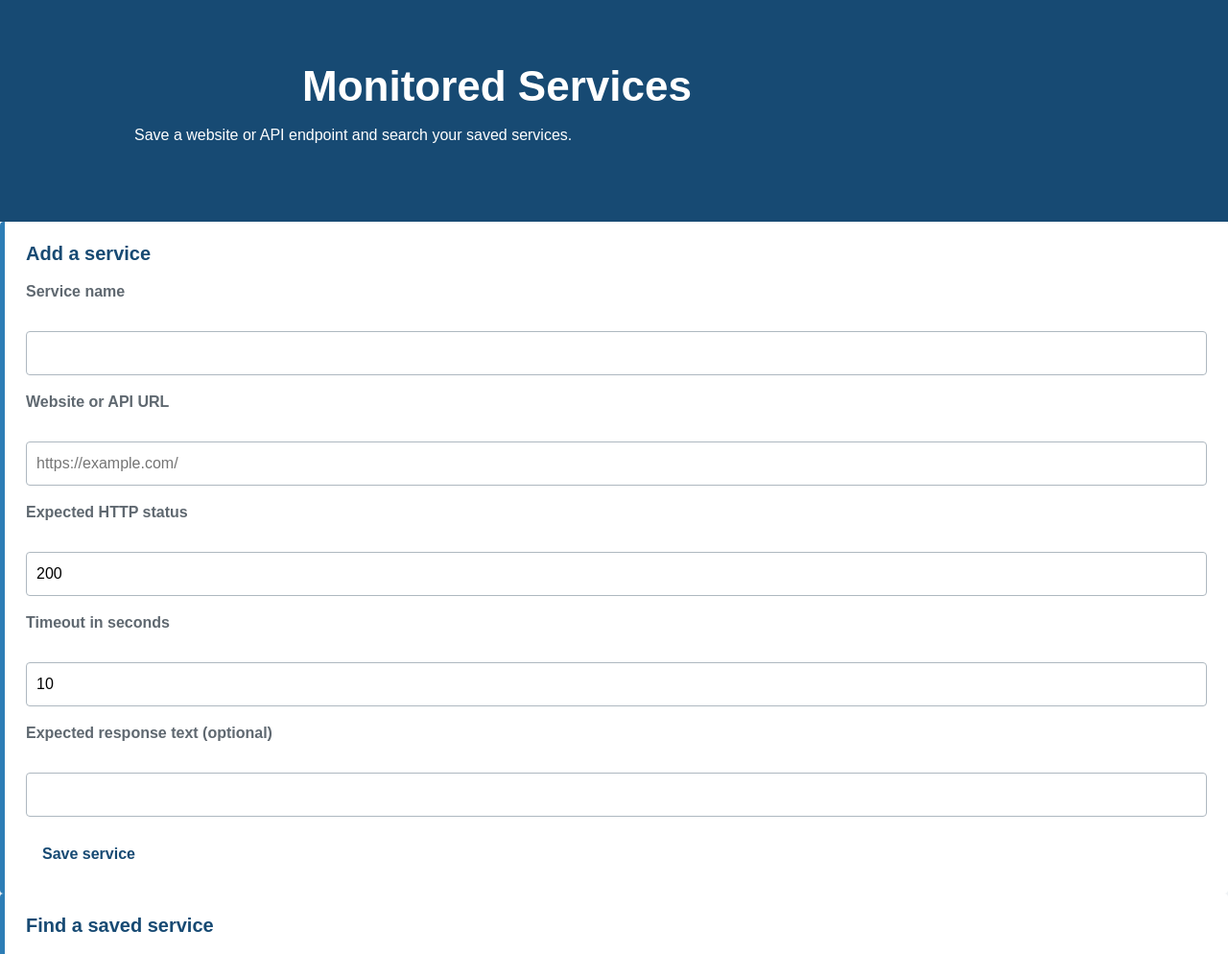
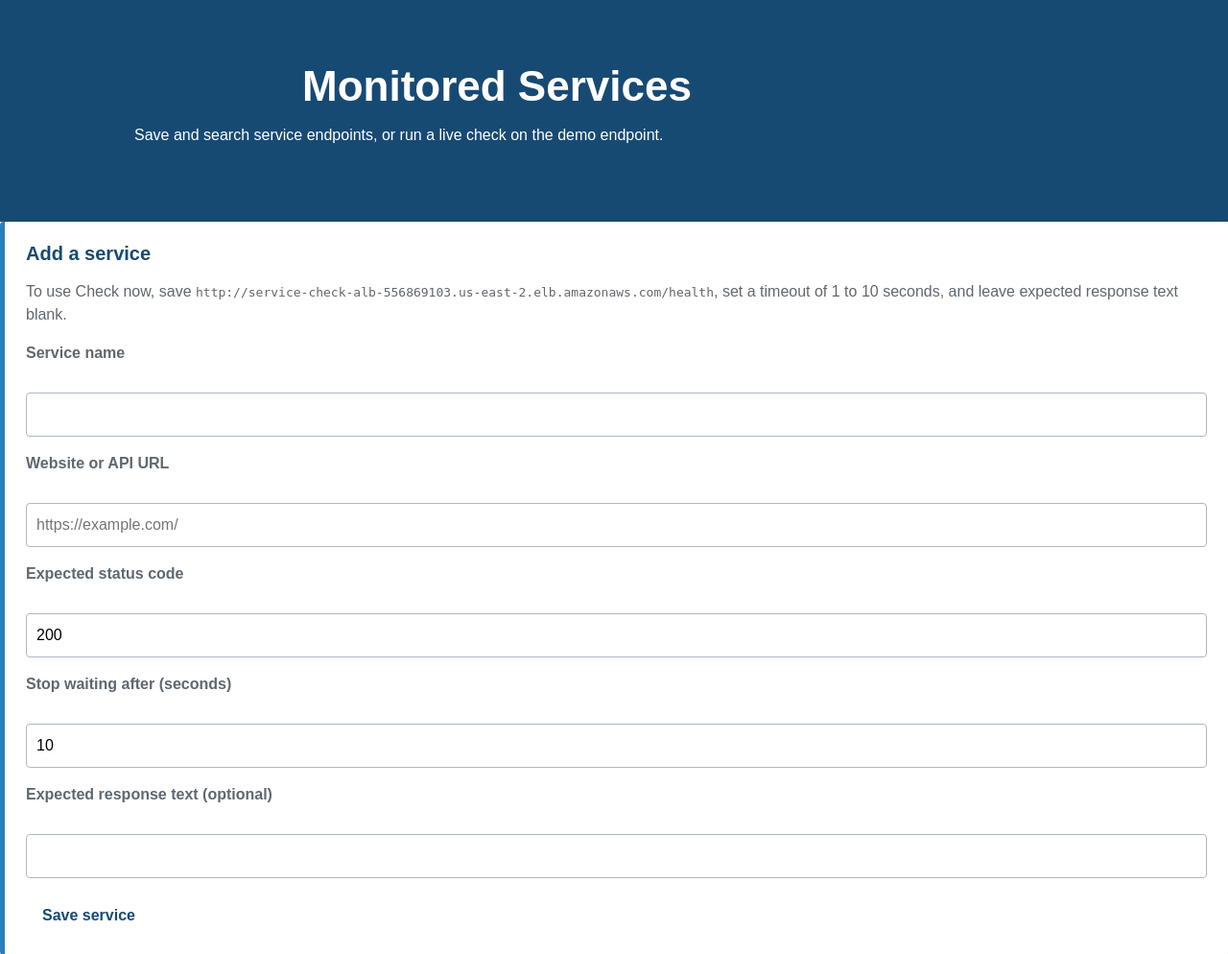
Before and after one commit to Aagamambavi/service-check, a Flask app: page /services in a window 1280 px wide. Shown: the part 69-1063 px from the top of the page at 96% size. Run offline with Flask 3, Linux system fonts and the light colour scheme; the visitor is signed in with stand-in values (Sample User, id 1); data that the repository does not hold is empty.

Commit message:
Record live Service Check demo results

```diff
--- a/app.py
+++ b/app.py
@@ -1,5 +1,8 @@
 import os
 import secrets
+from datetime import datetime, timezone
+from http.client import HTTPConnection, HTTPException
+from time import monotonic
 from urllib.parse import urlsplit
 
 from dotenv import load_dotenv
@@ -13,6 +16,7 @@ from flask_login import (
     logout_user,
 )
 from flask_sqlalchemy import SQLAlchemy
+from sqlalchemy import text
 from werkzeug.security import check_password_hash, generate_password_hash
 
 load_dotenv()
@@ -20,7 +24,6 @@ load_dotenv()
 app = Flask(__name__)
 
 database_url = os.getenv("DATABASE_URL", "sqlite:///servicecheck.db")
-
 if database_url.startswith("postgres://"):
     database_url = database_url.replace("postgres://", "postgresql://", 1)
 
@@ -33,6 +36,8 @@ db = SQLAlchemy(app)
 login_manager = LoginManager(app)
 login_manager.login_view = "login"
 login_manager.login_message = "Please log in first."
+
+DEMO_URL = "http://service-check-alb-556869103.us-east-2.elb.amazonaws.com/health"
 
 
 class User(UserMixin, db.Model):
@@ -67,6 +72,22 @@ class MonitoredService(db.Model):
     )
 
 
+class CheckResult(db.Model):
+    __tablename__ = "service_check_results"
+
+    id = db.Column(db.Integer, primary_key=True)
+    service_id = db.Column(
+        db.Integer,
+        db.ForeignKey("monitored_services.id", ondelete="CASCADE"),
+        nullable=False,
+        index=True,
+    )
+    status = db.Column(db.Integer)
+    response_ms = db.Column(db.Integer)
+    outcome = db.Column(db.String(30), nullable=False)
+    checked_at = db.Column(db.DateTime(timezone=True), nullable=False)
+
+
 def valid_service_url(value):
     if not value or len(value) > 2048:
         return False
@@ -86,6 +107,38 @@ def valid_service_url(value):
         )
     except ValueError:
         return False
+
+
+def valid_form_token():
+    expected = session.get("services_csrf", "").encode("ascii")
+    submitted = request.form.get("csrf_token", "").encode("utf-8")
+    return bool(expected) and secrets.compare_digest(expected, submitted)
+
+
+def can_check(service):
+    return (
+        service.url == DEMO_URL
+        and 1 <= service.timeout_seconds <= 10
+        and not service.expected_text
+    )
+
+
+def latest_check(service_id):
+    result = (
+        CheckResult.query.filter_by(service_id=service_id)
+        .order_by(CheckResult.checked_at.desc(), CheckResult.id.desc())
+        .first()
+    )
+
+    if result is None:
+        return None
+
+    return {
+        "actual_status": result.status,
+        "response_ms": result.response_ms,
+        "outcome": result.outcome,
+        "checked_at": result.checked_at.isoformat(),
+    }
 
 
 @login_manager.user_loader
@@ -120,7 +173,6 @@ def register():
         else:
             new_user = User(full_name=full_name, email=email)
             new_user.set_password(password)
-
             db.session.add(new_user)
             db.session.commit()
 
@@ -138,7 +190,6 @@ def login():
     if request.method == "POST":
         email = request.form.get("email", "").strip().lower()
         password = request.form.get("password", "")
-
         user = User.query.filter_by(email=email).first()
 
         if user and user.check_password(password):
@@ -164,12 +215,7 @@ def logout():
 @login_required
 def services():
     if request.method == "POST":
-        token = session.get("services_csrf")
-        submitted_token = request.form.get("csrf_token", "").encode("utf-8")
-
-        if not token or not secrets.compare_digest(
-            token.encode("ascii"), submitted_token
-        ):
+        if not valid_form_token():
             return "Invalid form token. Reload the page and try again.", 400
 
         name = request.form.get("name", "").strip()
@@ -205,7 +251,60 @@ def services():
     if "services_csrf" not in session:
         session["services_csrf"] = secrets.token_urlsafe(32)
 
-    return render_template("services.html", csrf_token=session["services_csrf"])
+    return render_template(
+        "services.html",
+        csrf_token=session["services_csrf"],
+        demo_url=DEMO_URL,
+    )
+
+
+@app.route("/services/<int:service_id>/check", methods=["POST"])
+@login_required
+def check_service(service_id):
+    if not valid_form_token():
+        return "Invalid form token. Reload the page and try again.", 400
+
+    service = MonitoredService.query.filter_by(
+        id=service_id, owner_id=current_user.id
+    ).first_or_404()
+
+    if not can_check(service):
+        flash("Use the demo URL, a timeout of 1 to 10 seconds, and blank expected text.", "error")
+        return redirect(url_for("services"))
+
+    # Use the app's fixed demo destination. HTTPConnection does not follow redirects.
+    target = urlsplit(DEMO_URL)
+    connection = HTTPConnection(target.hostname, timeout=service.timeout_seconds)
+    started = monotonic()
+    actual_status = None
+    response_ms = None
+
+    try:
+        connection.request("GET", target.path)
+        with connection.getresponse() as response:
+            actual_status = response.status
+            response_ms = round((monotonic() - started) * 1000)
+
+        outcome = "Passed" if actual_status == service.expected_status else "Failed"
+    except TimeoutError:
+        outcome = "Timed out"
+    except (OSError, HTTPException):
+        outcome = "Connection failed"
+    finally:
+        connection.close()
+
+    result = CheckResult(
+        service_id=service.id,
+        status=actual_status,
+        response_ms=response_ms,
+        outcome=outcome,
+        checked_at=datetime.now(timezone.utc),
+    )
+    db.session.add(result)
+    db.session.commit()
+
+    flash("Check recorded.", "success")
+    return redirect(url_for("services"))
 
 
 @app.route("/api/services")
@@ -227,20 +326,25 @@ def search_services():
         )
 
     matches = query.order_by(MonitoredService.id.desc()).limit(100).all()
+    results = []
 
-    return {
-        "services": [
-            {
-                "id": service.id,
-                "name": service.name,
-                "url": service.url,
-                "expected_status": service.expected_status,
-                "timeout_seconds": service.timeout_seconds,
-                "expected_text": service.expected_text,
-            }
-            for service in matches
-        ]
-    }
+    for service in matches:
+        check_url = None
+        if can_check(service):
+            check_url = url_for("check_service", service_id=service.id)
+
+        results.append({
+            "id": service.id,
+            "name": service.name,
+            "url": service.url,
+            "expected_status": service.expected_status,
+            "timeout_seconds": service.timeout_seconds,
+            "expected_text": service.expected_text,
+            "last_check": latest_check(service.id),
+            "check_url": check_url,
+        })
+
+    return {"services": results}
 
 
 @app.route("/health")
@@ -249,7 +353,11 @@ def health():
 
 
 with app.app_context():
-    db.create_all()
+    with db.engine.begin() as connection:
+        # Let one Gunicorn worker at a time check and create PostgreSQL tables.
+        if connection.dialect.name == "postgresql":
+            connection.execute(text("SELECT pg_advisory_xact_lock(342002)"))
+        db.metadata.create_all(bind=connection)
 
 
 if __name__ == "__main__":
--- a/templates/services.html
+++ b/templates/services.html
@@ -5,11 +5,15 @@
 {% block content %}
 <section class="hero">
     <h1>Monitored Services</h1>
-    <p>Save a website or API endpoint and search your saved services.</p>
+    <p>Save and search service endpoints, or run a live check on the demo endpoint.</p>
 </section>
 
 <section class="card">
     <h2>Add a service</h2>
+    <p>
+        To use Check now, save <code>{{ demo_url }}</code>, set a timeout of
+        1 to 10 seconds, and leave expected response text blank.
+    </p>
 
     <form method="post" action="{{ url_for('services') }}">
         <input type="hidden" name="csrf_token" value="{{ csrf_token }}">
@@ -25,12 +29,12 @@
         </p>
 
         <p>
-            <label for="expected_status">Expected HTTP status</label><br>
+            <label for="expected_status">Expected status code</label><br>
             <input id="expected_status" name="expected_status" type="number" min="100" max="599" value="200" required>
         </p>
 
         <p>
-            <label for="timeout_seconds">Timeout in seconds</label><br>
+            <label for="timeout_seconds">Stop waiting after (seconds)</label><br>
             <input id="timeout_seconds" name="timeout_seconds" type="number" min="1" max="30" value="10" required>
         </p>
 
@@ -61,7 +65,51 @@
     const searchInput = document.getElementById("query");
     const searchMessage = document.getElementById("search-message");
     const results = document.getElementById("service-results");
+    const csrfToken = {{ csrf_token | tojson }};
     let latestSearch = 0;
+
+    function showService(service) {
+        const item = document.createElement("li");
+        item.textContent = `${service.name} (${service.url})`;
+
+        const details = document.createElement("p");
+        const check = service.last_check;
+        if (check) {
+            const status = check.actual_status ?? "No response";
+            const time = check.response_ms === null
+                ? "Unavailable"
+                : `${check.response_ms} ms`;
+            const checkedAt = new Date(check.checked_at).toLocaleString();
+
+            details.textContent =
+                `Expected: ${service.expected_status} | Actual: ${status} | ` +
+                `Response time: ${time} | ${check.outcome} | Checked: ${checkedAt}`;
+        } else {
+            details.textContent = `Expected: ${service.expected_status} | Not checked yet`;
+        }
+        item.appendChild(details);
+
+        if (service.check_url) {
+            const form = document.createElement("form");
+            form.method = "post";
+            form.action = service.check_url;
+
+            const token = document.createElement("input");
+            token.type = "hidden";
+            token.name = "csrf_token";
+            token.value = csrfToken;
+
+            const button = document.createElement("button");
+            button.type = "submit";
+            button.className = "secondary-button";
+            button.textContent = "Check now";
+
+            form.append(token, button);
+            item.appendChild(form);
+        }
+
+        results.appendChild(item);
+    }
 
     async function loadServices() {
         const searchNumber = ++latestSearch;
@@ -86,9 +134,7 @@
                 : "No matching services found.";
 
             for (const service of data.services) {
-                const item = document.createElement("li");
-                item.textContent = `${service.name} (${service.url})`;
-                results.appendChild(item);
+                showService(service);
             }
         } catch {
             if (searchNumber === latestSearch) {
```
Also changed, not shown: templates/home.html (+7 -7 lines).
